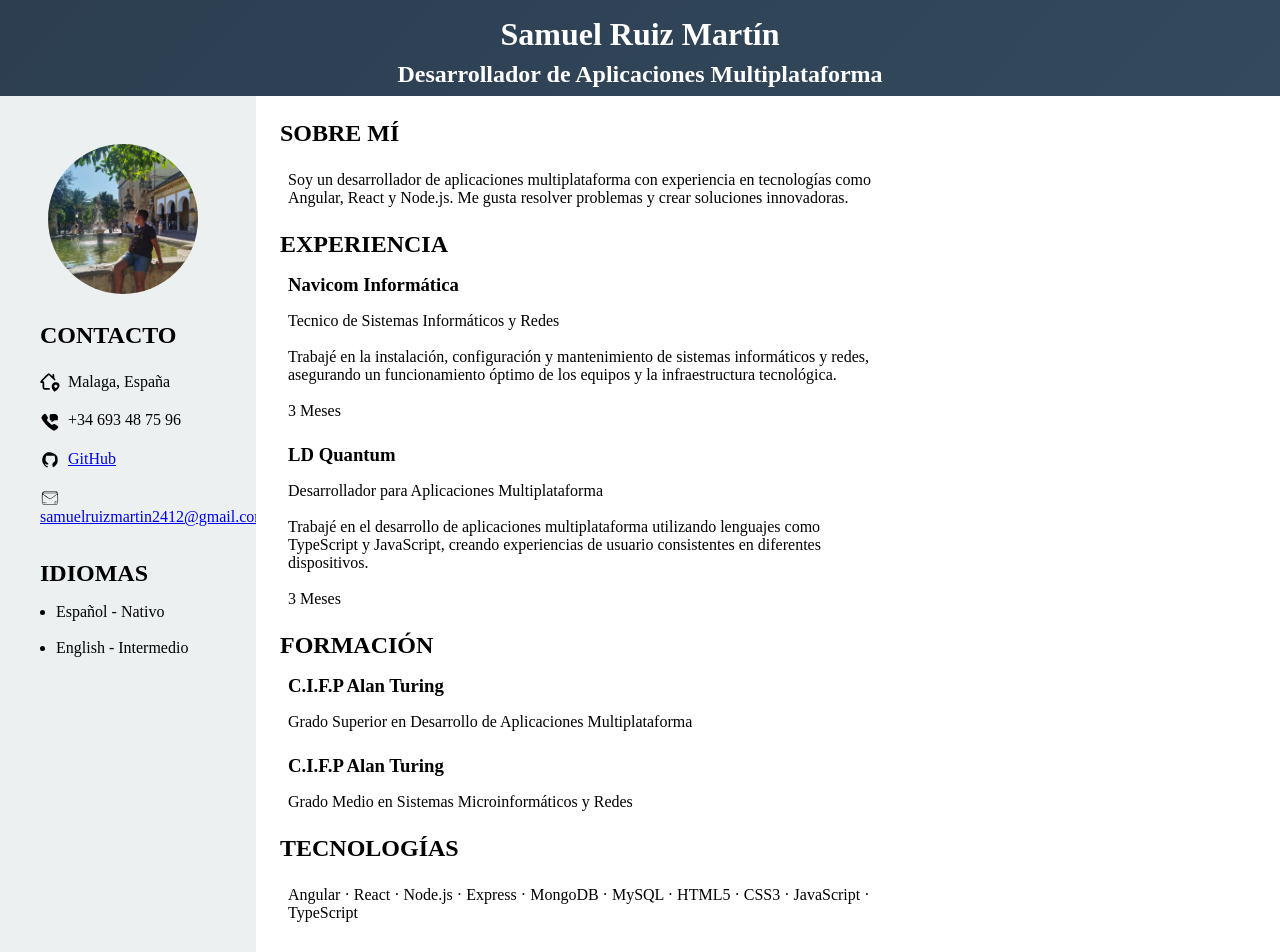
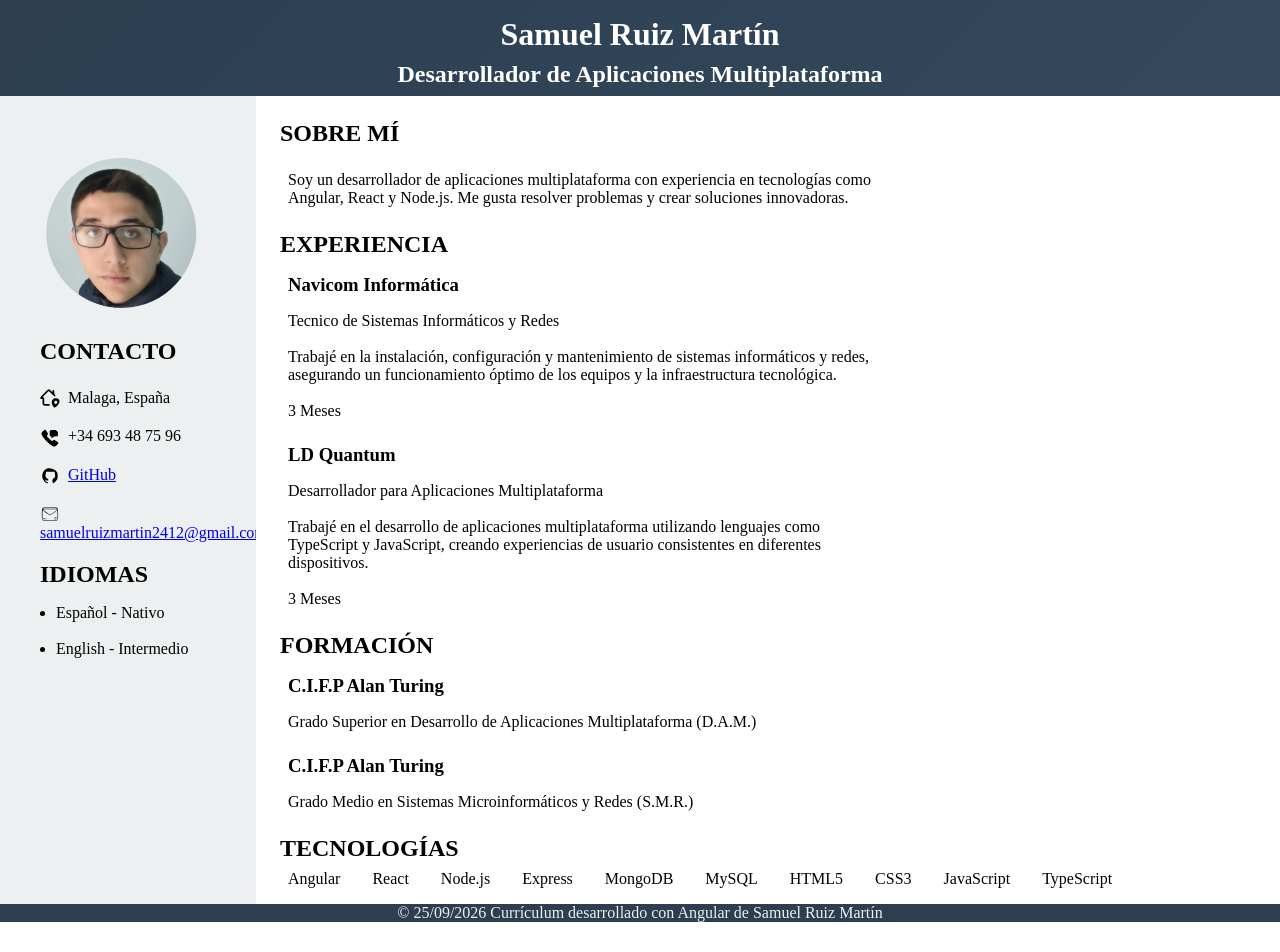
Before and after one commit to TheYinYan/Mi-CV-profesional-con-Angular, an Angular app: page / in a window 1280 px wide. Shown: the top 952 px of the page. After the commit the page ends 922 px from the top, so only its background shows below. Built offline with nearby package versions, Linux system fonts and the light colour scheme.

Commit message:
Terminado

```diff
--- a/src/app/app.component.css
+++ b/src/app/app.component.css
@@ -25,7 +25,7 @@ aside {
   height: 30%;
 }
 
-.contact-info{
+.contact-info {
   padding-top: 1rem;
   padding-left: 0.5rem;
 }
@@ -77,6 +77,8 @@ img {
 
 .img {
   padding: 1rem;
+  padding-top: 2rem;
+  transform: rotate(20deg);
 }
 
 .icono {
@@ -85,3 +87,7 @@ img {
   vertical-align: middle;
   margin-right: 0.5rem;
 }
+
+.tec {
+  padding: 1rem;
+}
--- a/src/app/app.component.html
+++ b/src/app/app.component.html
@@ -58,17 +58,14 @@
     <h2>FORMACIÓN</h2>
     <div>
       <h3>C.I.F.P Alan Turing</h3>
-      <p>Grado Superior en Desarrollo de Aplicaciones Multiplataforma</p>
+      <p>Grado Superior en Desarrollo de Aplicaciones Multiplataforma (D.A.M.)</p>
 
       <h3>C.I.F.P Alan Turing</h3>
-      <p>Grado Medio en Sistemas Microinformáticos y Redes</p>
+      <p>Grado Medio en Sistemas Microinformáticos y Redes (S.M.R.)</p>
     </div>
 
     <h2>TECNOLOGÍAS</h2>
-    <p>{{ tenologias[0] }} · {{ tenologias[1] }} · {{ tenologias[2] }} · {{
-      tenologias[3] }} · {{ tenologias[4] }} ·
-      {{ tenologias[5] }} · {{ tenologias[6] }} · {{ tenologias[7] }} · {{
-      tenologias[8] }} · {{ tenologias[9] }}</p>
+    <span class="tec" *ngFor="let tenologia of tenologias">{{tenologia}}</span>
   </main>
 </div>
 
--- a/src/app/app.component.ts
+++ b/src/app/app.component.ts
@@ -1,10 +1,10 @@
-import { DatePipe, NgOptimizedImage } from '@angular/common';
+import { DatePipe, NgOptimizedImage, NgFor } from '@angular/common';
 import { Component } from '@angular/core';
 import { RouterOutlet } from '@angular/router';
 
 @Component({
   selector: 'app-root',
-  imports: [RouterOutlet, DatePipe, NgOptimizedImage],
+  imports: [RouterOutlet, DatePipe, NgOptimizedImage, NgFor],
   templateUrl: './app.component.html',
   styleUrl: './app.component.css',
 })
```
Also changed, not shown: public/Img/Yo.png, public/Img/Yoz.png (added).
